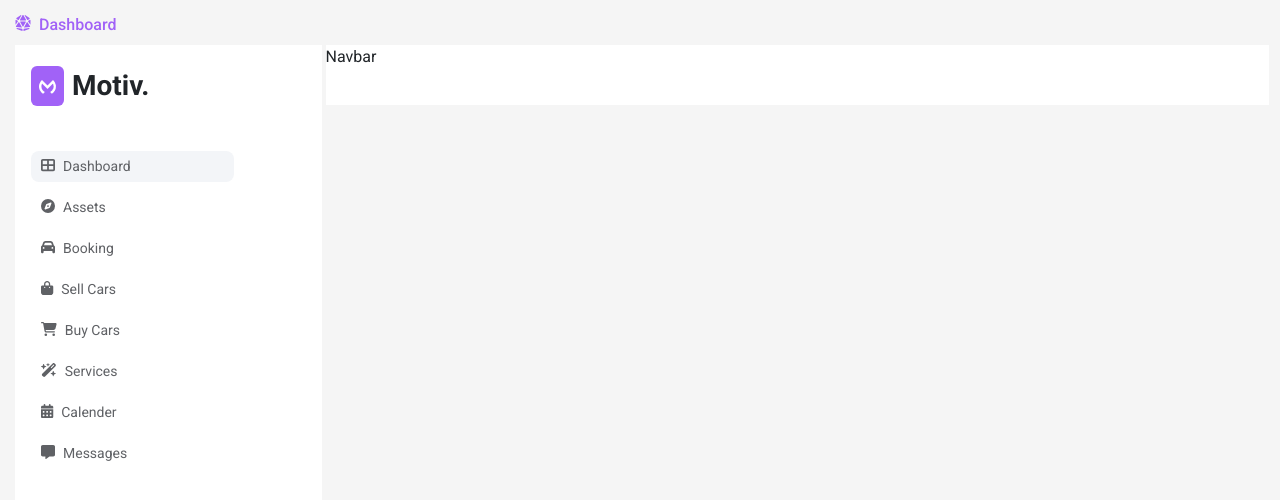
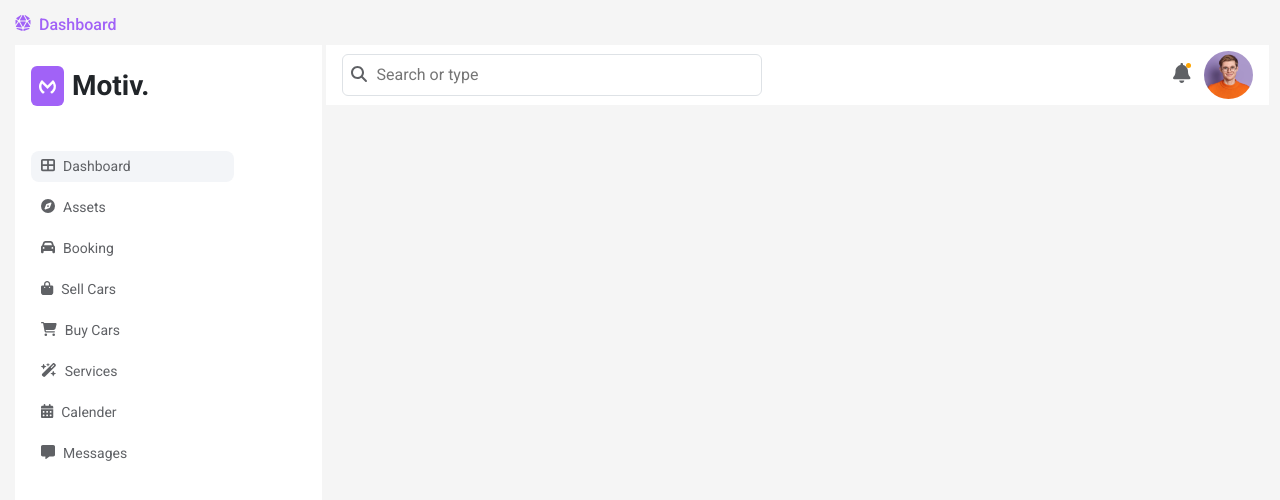
Before and after one commit to mohamedCleanCode/Admin-Dashboard-Task-Reactjs, a React (Create React App) app: page / in a window 1280 px wide. Shown: the top 500 px of the page. Built offline with nearby package versions, Linux system fonts and the light colour scheme.

Commit message:
end navbar component

```diff
--- a/src/App.css
+++ b/src/App.css
@@ -30,3 +30,6 @@ body {
 .bg-purple {
   background-color: var(--purple-color);
 }
+.pointer {
+  cursor: pointer;
+}
--- a/src/components/Navbar/Navbar.css
+++ b/src/components/Navbar/Navbar.css
@@ -2,3 +2,38 @@
   background-color: var(--bg-color-white);
   height: 60px;
 }
+:focus {
+  outline: none;
+}
+.search-input {
+  width: 420px;
+  color: #5f6165;
+}
+.search-input input {
+  width: 90%;
+  display: inline-block;
+  margin-right: auto;
+  height: 100%;
+  padding-left: 10px;
+  caret-color: orange;
+}
+.admin-details {
+  color: #5f6165;
+  width: 80px;
+}
+.admin-details .icon {
+  position: relative;
+}
+.admin-details .icon::before {
+  content: "";
+  position: absolute;
+  width: 5px;
+  height: 5px;
+  top: 0;
+  right: 0;
+  border-radius: 50%;
+  background-color: orange;
+}
+.admin-details .icon svg {
+  cursor: pointer;
+}
--- a/src/components/Navbar/Navbar.jsx
+++ b/src/components/Navbar/Navbar.jsx
@@ -1,7 +1,22 @@
-import "./Navbar.css"
+import { faBell, faSearch } from "@fortawesome/free-solid-svg-icons";
+import { FontAwesomeIcon } from "@fortawesome/react-fontawesome";
+import adminImg from "../../assets/imgs/admin.png";
+import "./Navbar.css";
+
 
 export default function Navbar() {
   return (
-    <div className="Navbar">Navbar</div>
+    <div className="Navbar d-flex justify-content-between align-items-center px-3">
+      <div className="search-input border p-2 rounded">
+        <FontAwesomeIcon icon={faSearch}/>
+        <input className="border-0 ps-" type="text" placeholder="Search or type"/>
+      </div>
+      <div className="admin-details d-flex justify-content-between align-items-center">
+        <div className="icon">
+          <FontAwesomeIcon className="fs-5" icon={faBell} />
+        </div>
+        <img className="rounded-circle pointer" src={adminImg} alt="Admin" />
+      </div>
+    </div>
   )
 }
```
